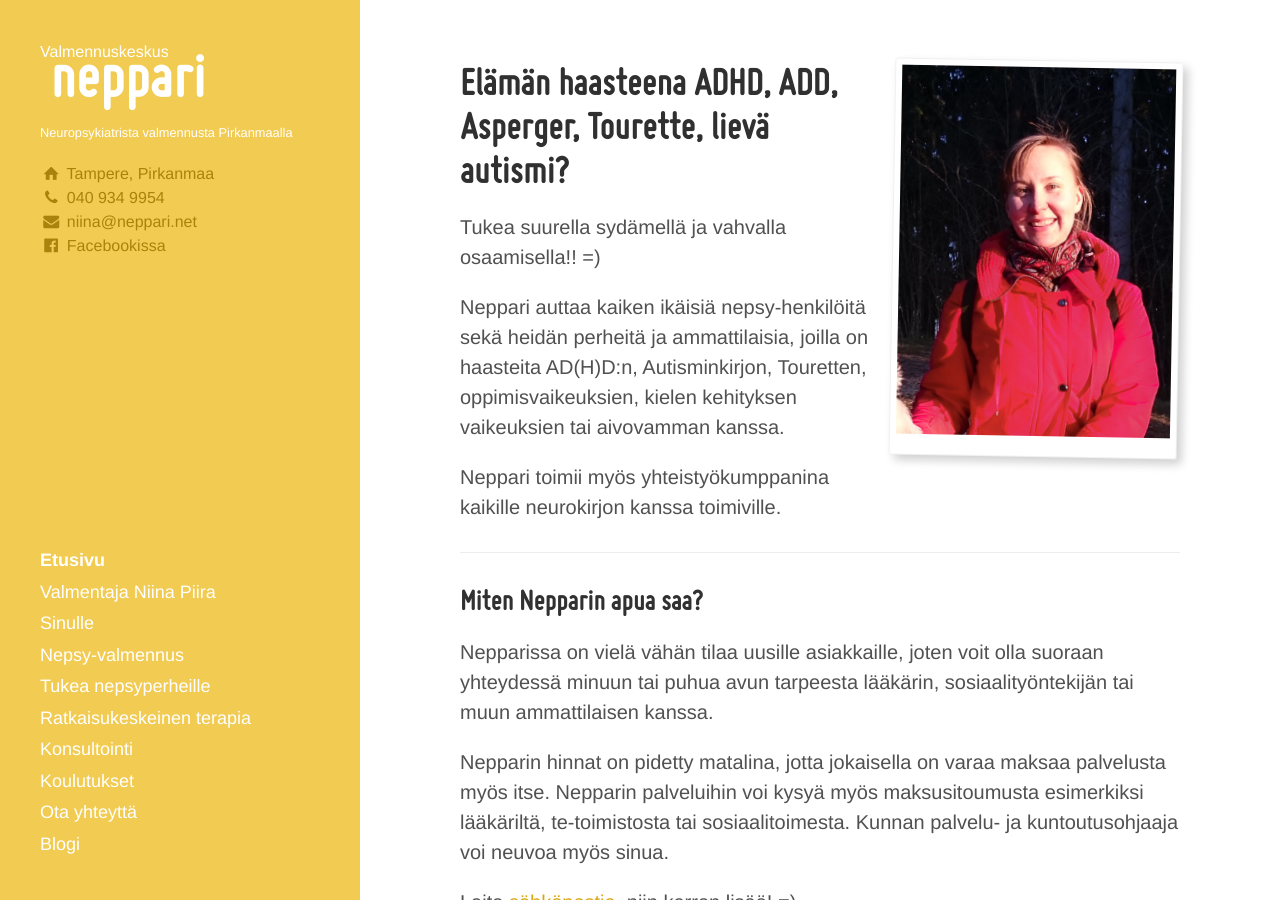
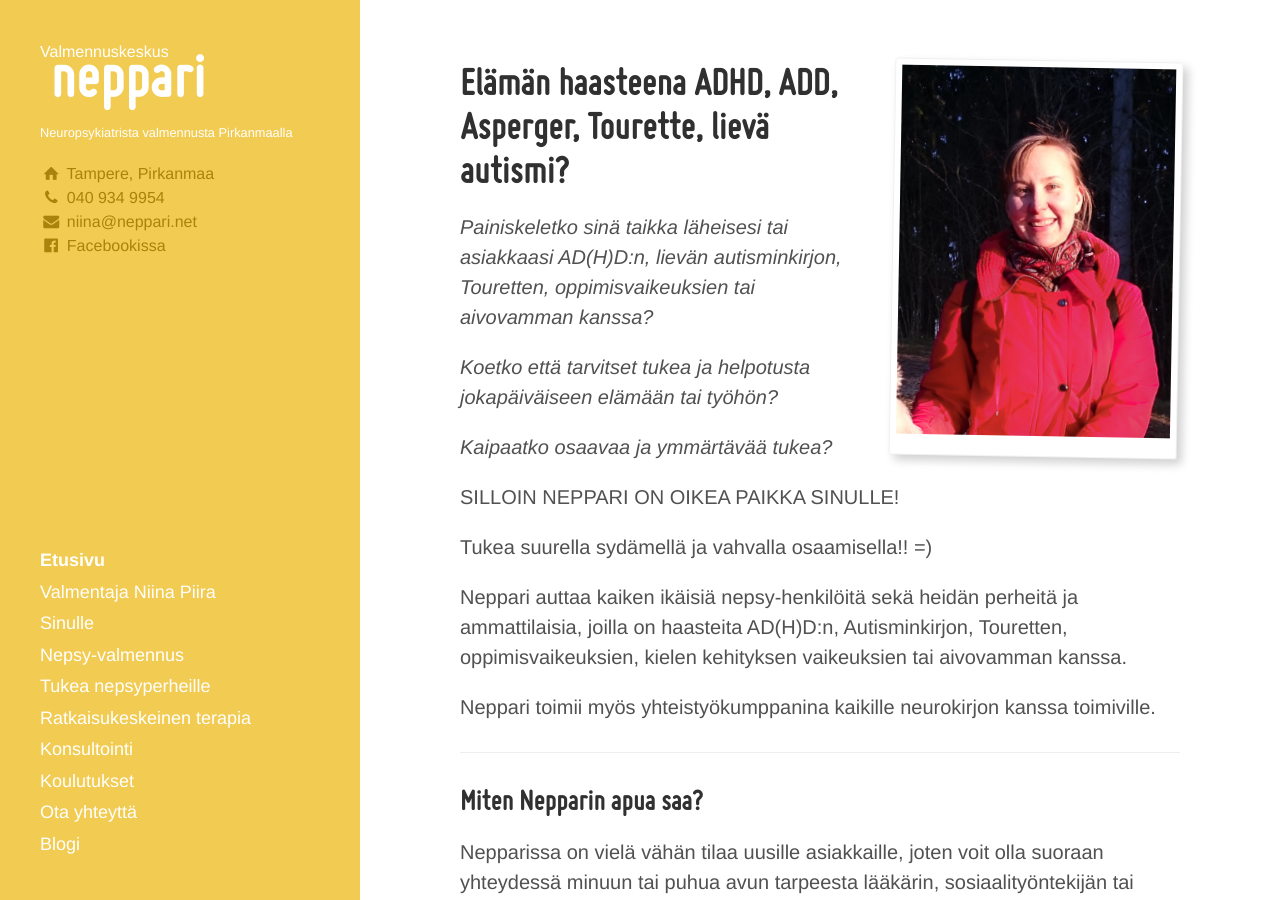
Before and after one commit to niinapiira/neppari.net, a Jekyll site: the page built from index.md, in a window 1280 px wide and 900 px high. Built offline with Jekyll 4.4.1, drawn with Linux system fonts in a browser that asks for light colours.

Commit message:
Update index.md

```diff
--- a/index.md
+++ b/index.md
@@ -18,6 +18,13 @@ polaroid: niina-edesta
 
 
 
+*Painiskeletko sinä taikka läheisesi tai asiakkaasi AD(H)D:n, lievän autisminkirjon, Touretten, oppimisvaikeuksien tai aivovamman kanssa?*
+
+*Koetko että tarvitset tukea ja helpotusta jokapäiväiseen elämään tai työhön?*
+
+*Kaipaatko osaavaa ja ymmärtävää tukea?*
+
+SILLOIN NEPPARI ON OIKEA PAIKKA SINULLE!
 
 Tukea suurella sydämellä ja vahvalla osaamisella!! =)
 
```
